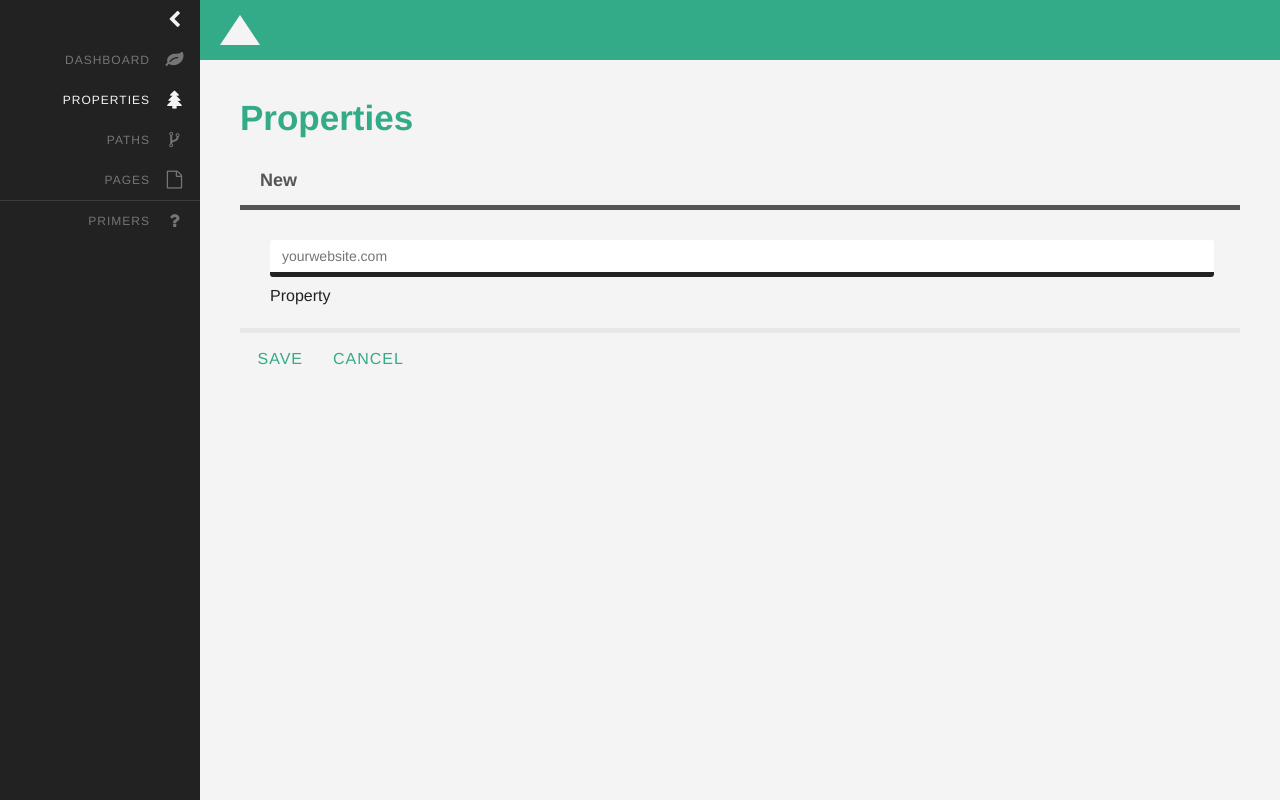
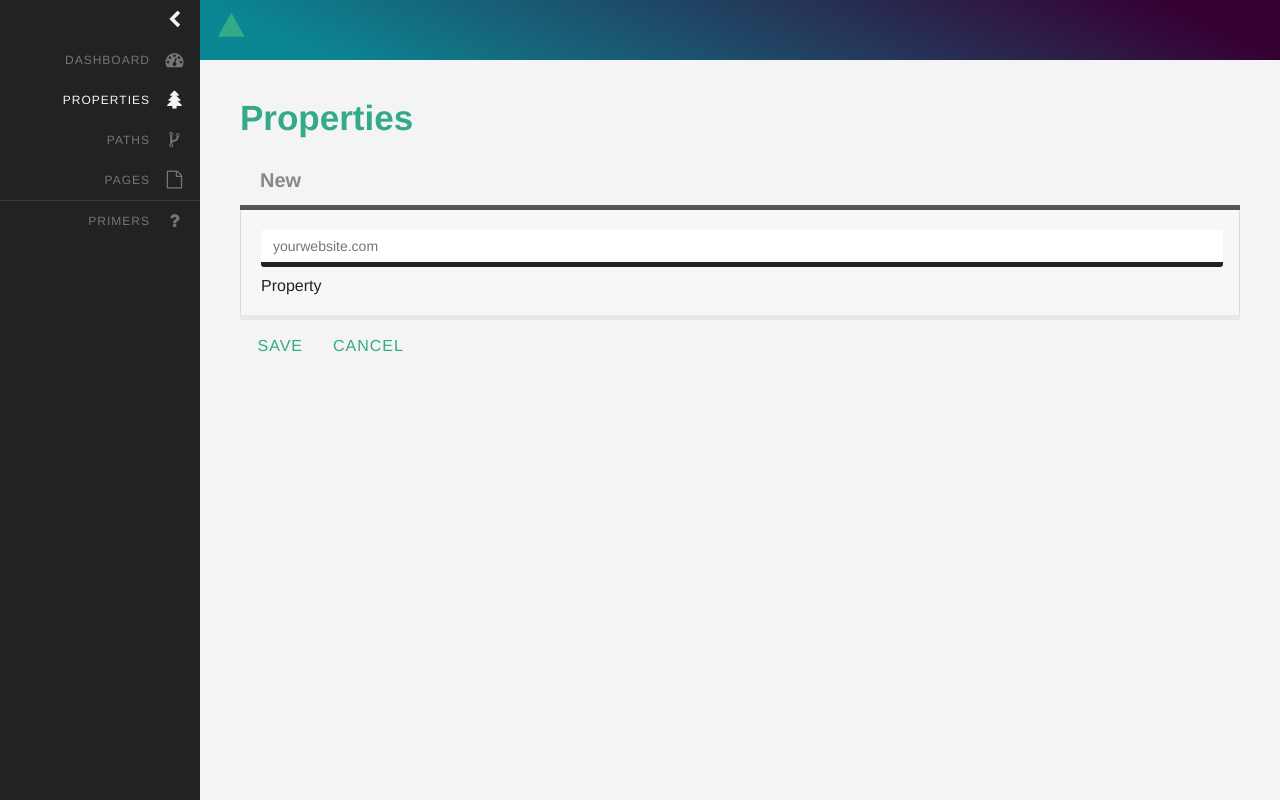
Before and after one commit to kvnlnt/tekt, a Flask app: page /properties/create in a window 1280 px wide. Run offline with Flask 2, Linux system fonts and the light colour scheme; some libraries are stand-ins or nearby versions.

Commit message:
WIP - start pimping out UI els

```diff
--- a/tekt/forms.py
+++ b/tekt/forms.py
@@ -37,6 +37,11 @@ descriptions = {
     'page_selector': 'Click to search',
     'page_search': 'Enter page name'
 }
+
+
+class SignInForm(Form):
+    username = TextField('Username')
+    password = TextField('Password')
 
 
 class PropertyForm(Form):
--- a/tekt/static/styles/partials/_header.scss
+++ b/tekt/static/styles/partials/_header.scss
@@ -1,6 +1,11 @@
 #header {
     color:$white;
     background-color:$primary;
+    background: -webkit-linear-gradient(25deg, $blue 10%, $purple 90%); /* Chrome 10+, Saf5.1+ */
+    background:    -moz-linear-gradient(25deg, $blue 10%, $purple 90%); /* FF3.6+ */
+    background:     -ms-linear-gradient(25deg, $blue 10%, $purple 90%); /* IE10 */
+    background:      -o-linear-gradient(25deg, $blue 10%, $purple 90%); /* Opera 11.10+ */
+    background:         linear-gradient(25deg, $blue 10%, $purple 90%); /* W3C */
     @include rem(line-height, 6);
     @include rem(padding, 0, 2);
 }
--- a/tekt/static/styles/partials/_logo.scss
+++ b/tekt/static/styles/partials/_logo.scss
@@ -1,12 +1,13 @@
 #logo {
-    text-indent: -9999px;
-    display: inline-block;
-    width: 0;
-    height: 0;
-    border-style: solid;
-    @include rem(border-width, 0, 2, 3.0, 2);
-    border-color: transparent transparent $white transparent;
-    @include rem(line-height, 3);
-    _border-color: $black $black  $white $black;
-    _filter: progid:DXImageTransform.Microsoft.Chroma(color='$black');
+    @include rem(font-size, 3);
+    -ms-transform: rotate(-90deg); /* IE 9 */
+    -webkit-transform: rotate(-90deg); /* Chrome, Safari, Opera */
+    transform: rotate(-90deg);
+    &.large{
+        @include rem(font-size, 10);
+    }
+    &:hover {
+        border:0;
+        text-decoration: none;
+    }
 }
--- a/tekt/static/styles/partials/_menu.scss
+++ b/tekt/static/styles/partials/_menu.scss
@@ -6,7 +6,6 @@
     padding:0;
     text-align: right;
     width:200px;
-
     .item {
         height: 40px;
         line-height: 40px;
--- a/tekt/static/styles/patterns/_cards.scss
+++ b/tekt/static/styles/patterns/_cards.scss
@@ -18,7 +18,9 @@
         }
     }
     .body {
-        @include rem(margin, 1, 3, 2.3);
+        border-left:1px solid darken($white, 10);
+        border-right:1px solid darken($white, 10);
+        background-color:lighten($white, 1);
     }
     .footer {
         border-top:5px solid darken($white, 5);
--- a/tekt/static/styles/patterns/_colors.scss
+++ b/tekt/static/styles/patterns/_colors.scss
@@ -1,17 +1,17 @@
 // Color Scheme
 
+// palette
+$white:#F4F4F4;
+$black:#222222;
+$blue:#0b8793;
+$purple:#360033;
+
+// taxonomy
 $primary:#33AA88;
 $secondary:#555555;
 
-/* Neutrals */
-$white:#F4F4F4;
-$black:#222222;
-
-/* Messenger */
+// widgets
 $inform:lighten($primary, 10);
 $praise:#33AA33;
 $alarm:#DD5555;
 $warn:#BBBB22;
-
-/* Helpers */
-$color-error-text: #FF0000;
--- a/tekt/static/styles/patterns/_forms.scss
+++ b/tekt/static/styles/patterns/_forms.scss
@@ -6,7 +6,7 @@ form {
     fieldset {
         border: 0;
         margin: 0;
-        @include rem(padding, 2, 0, 0);
+        @include rem(padding, 2);
     }
     label {
         @include rem(font-size, 1.6);
--- a/tekt/static/styles/patterns/_layout.scss
+++ b/tekt/static/styles/patterns/_layout.scss
@@ -3,6 +3,22 @@ html, body {
     margin: 0;
     padding: 0;
     background-color: $white;
+}
+
+[ark-layout="home"]{
+    height: 100%;
+    margin: 0;
+    padding: 0;
+    background-color:$primary;
+    background: -webkit-linear-gradient(25deg, $purple 10%, $blue 90%); /* Chrome 10+, Saf5.1+ */
+    background:    -moz-linear-gradient(25deg, $purple 10%, $blue 90%); /* FF3.6+ */
+    background:     -ms-linear-gradient(25deg, $purple 10%, $blue 90%); /* IE10 */
+    background:      -o-linear-gradient(25deg, $purple 10%, $blue 90%); /* Opera 11.10+ */
+    background:         linear-gradient(25deg, $purple 10%, $blue 90%); /* W3C */
+    .body {
+        text-align: center;
+        vertical-align: middle;
+    }
 }
 
 #layout {
--- a/tekt/static/styles/styles.scss
+++ b/tekt/static/styles/styles.scss
@@ -28,3 +28,4 @@
 @import "partials/header";
 @import "partials/logo";
 @import "partials/selector";
+@import "partials/sign_in_form";
--- a/tekt/templates/header.html
+++ b/tekt/templates/header.html
@@ -1,3 +1,3 @@
 <div class="table">
-<span id="logo">ARK</span>
+    <a href="{{ url_for('main.home') }}" id="logo" class="fa fa-play"></a>
 </div>
--- a/tekt/templates/menu.html
+++ b/tekt/templates/menu.html
@@ -1,7 +1,7 @@
 {% from "macros/menus.html" import render_menu_link %}
 <div class="main table">
   {{ render_menu_link(id='menu-toggle', icon=menu_collapsed_arrow_class) }}
-  {{ render_menu_link(text='Dashboard', link='main.dashboard', icon='fa fa-leaf', section=(section == 'dashboard')) }}
+  {{ render_menu_link(text='Dashboard', link='main.dashboard', icon='fa fa-dashboard', section=(section == 'dashboard')) }}
   {{ render_menu_link(text='Properties', link='properties.list_properties', icon='fa fa-tree', section=(section == 'properties')) }}
   {{ render_menu_link(text='Paths', link='paths.list_paths', icon='fa fa-code-fork', section=(section == 'paths')) }}
   {{ render_menu_link(text='Pages', link='pages.list_pages', icon='fa fa-file-o', section=(section == 'pages')) }}
--- a/tekt/templates/properties/create.html
+++ b/tekt/templates/properties/create.html
@@ -4,12 +4,14 @@
 
 {% block body %}
 <h1><a href="{{ url_for('.list_properties') }}">Properties</a></h1>
-<form method="post" action="{{ url_for('.create_property') }}" class="card">
+
+<div class="card">
     <div class="header table">
         <div class="tr">
-            <legend class="title td">New</legend>
+            <h2 class="title td">New</h2>
         </div>
     </div>
+    <form method="post" action="{{ url_for('.create_property') }}">
     <div class="body">
         <fieldset>
             <ul>
@@ -25,5 +27,7 @@
             </div>
         </div>
     </div>
-</form>
+    </form>
+</div>
+
 {% endblock %}
--- a/tekt/templates/properties/list.html
+++ b/tekt/templates/properties/list.html
@@ -11,6 +11,7 @@
             </div>
         </div>
     </div>
+    <div class="body">
     <table class="data">
         <tr>
             <th>#</th>
@@ -29,6 +30,7 @@
         </tr>
         {% endfor %}
     </table>
+    </div>
 </div>
 
 {% endblock %}
--- a/tekt/templates/properties/read.html
+++ b/tekt/templates/properties/read.html
@@ -15,6 +15,7 @@
         </div>
     </div>
 </div>
+<div class="body">
     <table class="data">
         <tr>
             <th>ID</th>
@@ -34,6 +35,7 @@
         </tr>
     </table>
 </div>
+</div>
 
 <div class="card">
 <a class="button" href="{{ url_for('.delete_property', id=property.id )}}">delete this property</a>
```
Also changed, not shown: tekt/controllers/main.py (+12 -1 lines), tekt/static/styles/partials/_sign_in_form.scss (added, +31 -0 lines), tekt/templates/home.html (added, +52 -0 lines), tekt/static/assets/styles.min.css, 1 other file. Lines whose indentation alone changed are shown as unchanged.
